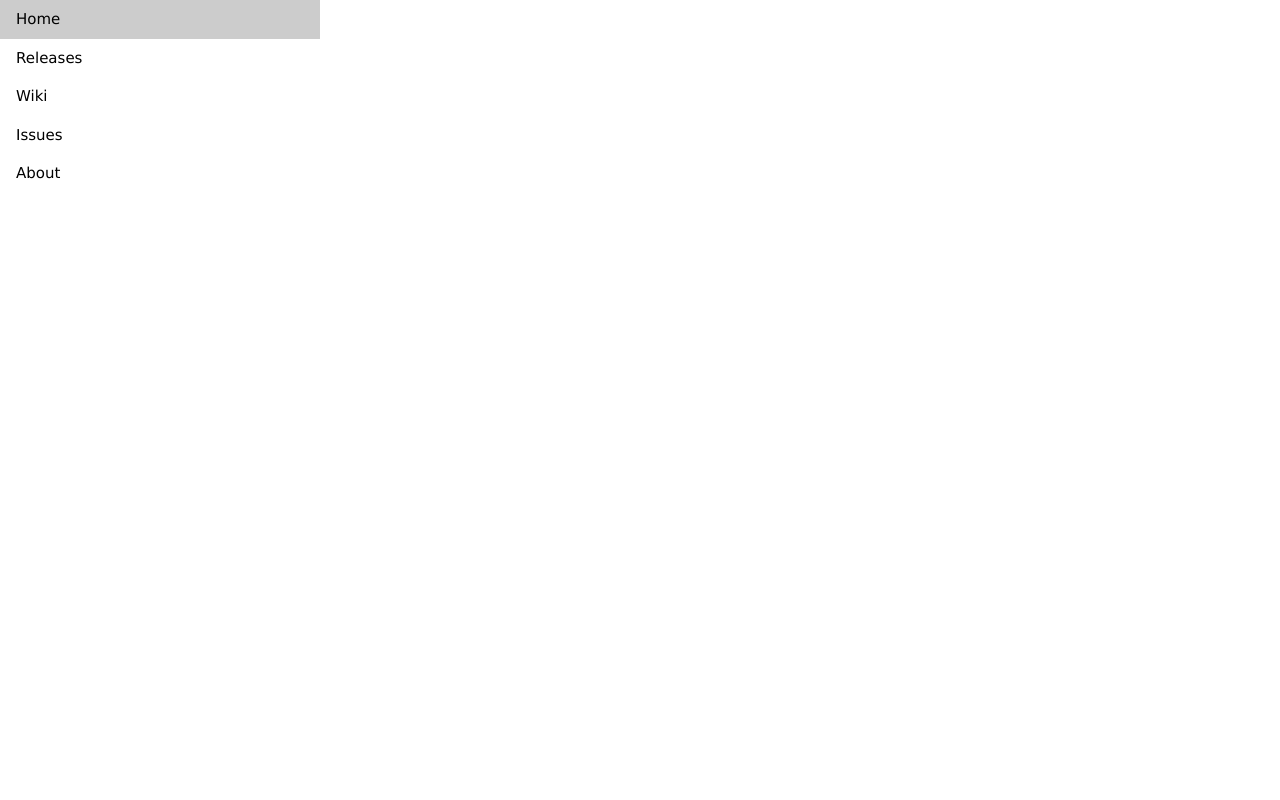
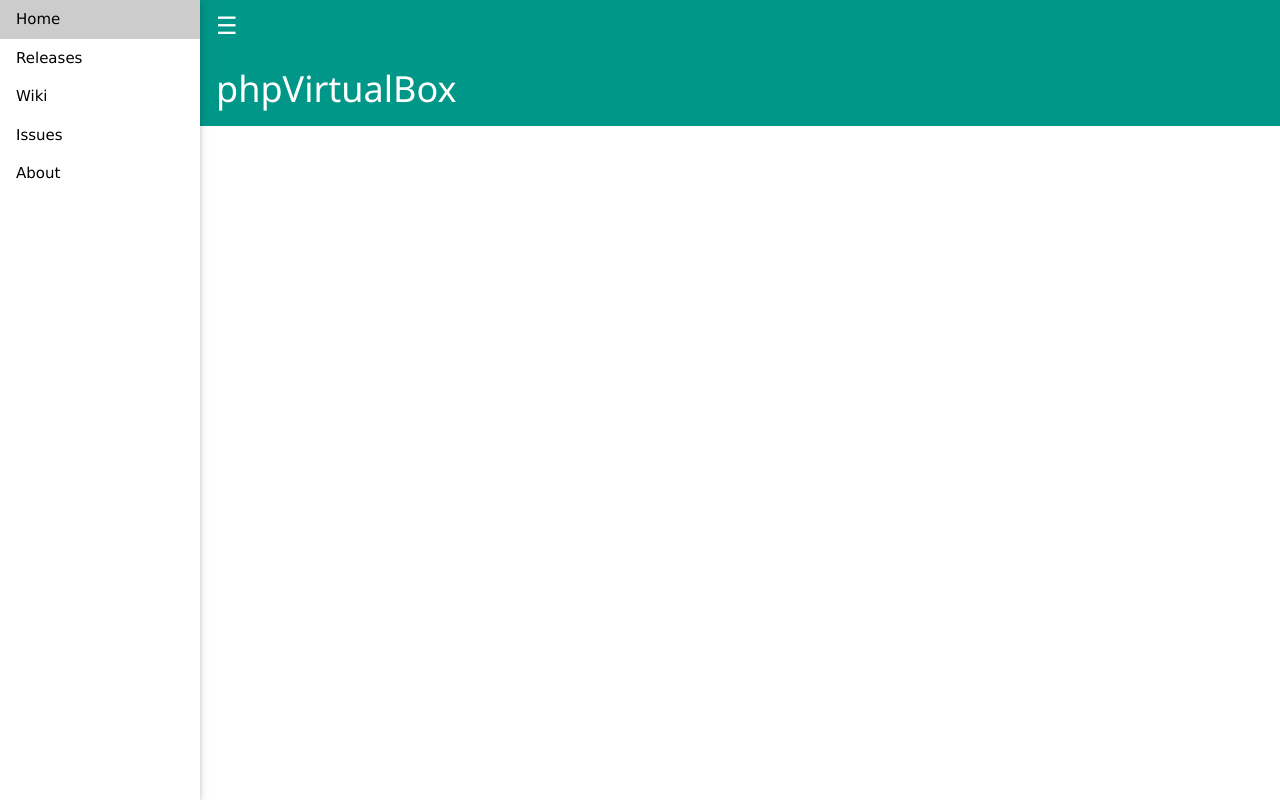
Before and after one commit to phpvirtualbox/phpvirtualbox.github.io, a plain HTML site: page index.html in a window 1280 px wide. Drawn offline with nearby package versions, Linux system fonts and the light colour scheme.

Commit message:
Update index.html

```diff
--- a/index.html
+++ b/index.html
@@ -3,12 +3,31 @@
 <link rel="stylesheet" href="https://www.w3schools.com/w3css/4/w3.css">
 </head>
 <body>
-<div class="w3-sidebar w3-bar-block" style="width:25%">
-  <a class="w3-bar-item w3-button" href="index.html">Home</a>
-  <a class="w3-bar-item w3-button" href="releases.html">Releases</a>
+<div class="w3-sidebar w3-bar-block w3-collapse w3-card" style="width:200px;" id="mySidebar">
+  <button class="w3-bar-item w3-button w3-hide-large"
+  onclick="w3_close()">Close &times;</button>  <a class="w3-bar-item w3-button" href="index.html">Home</a>
+  <a class="w3-bar-item w3-button" href="https://github.com/phpvirtualbox/phpvirtualbox/releases">Releases</a>
   <a class="w3-bar-item w3-button" href="https://github.com/phpvirtualbox/phpvirtualbox/wiki">Wiki</a>
   <a class="w3-bar-item w3-button" href="https://github.com/phpvirtualbox/phpvirtualbox/issues">Issues</a>
   <a class="w3-bar-item w3-button" href="about.html">About</a>
 </div>
+<div class="w3-main" style="margin-left:200px">
+
+<div class="w3-teal">
+  <button class="w3-button w3-teal w3-xlarge" onclick="w3_open()">&#9776;</button>
+  <div class="w3-container">
+    <h1>phpVirtualBox</h1>
+  </div>
+  </div>
+</div>
+
+<script>
+function w3_open() {
+  document.getElementById("mySidebar").style.display = "block";
+}
+function w3_close() {
+  document.getElementById("mySidebar").style.display = "none";
+}
+</script>
 </body>
 </html>
```
